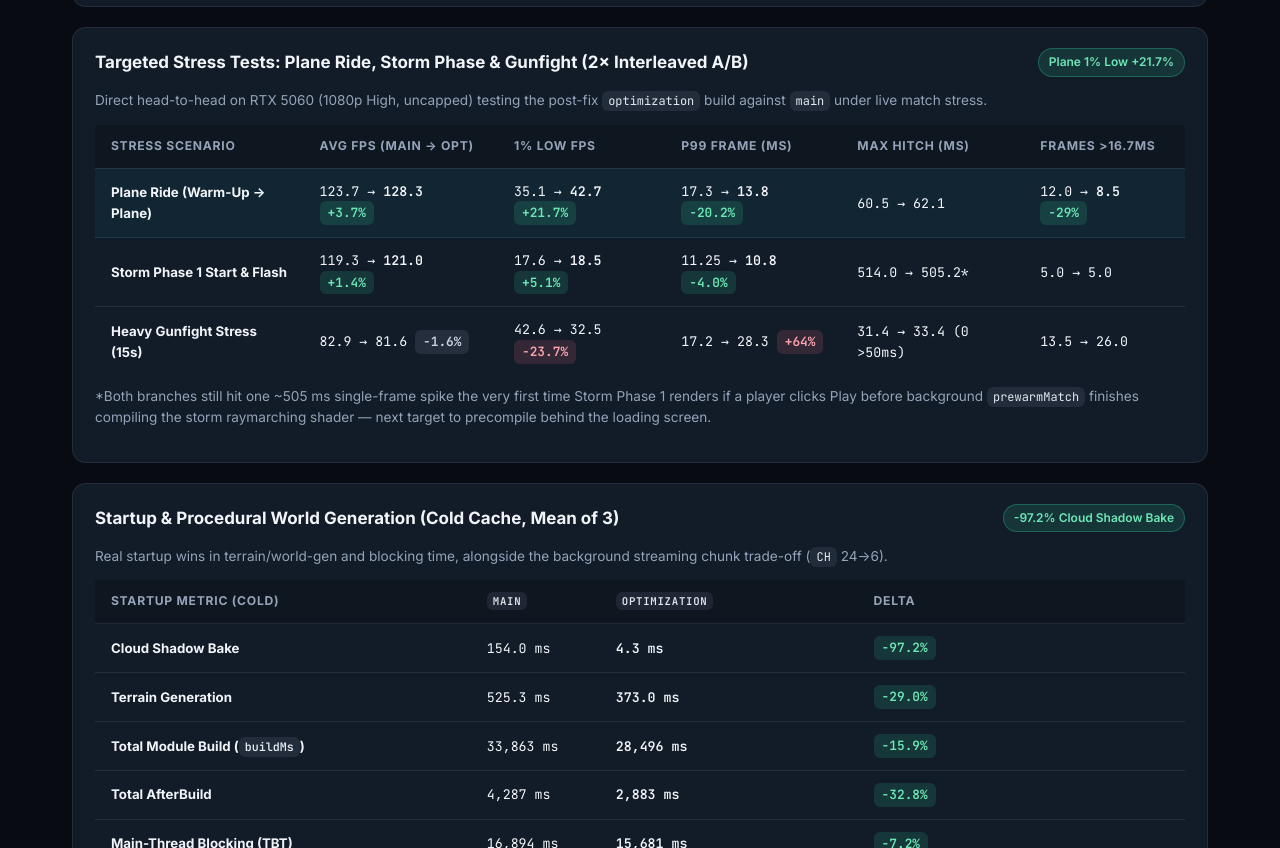
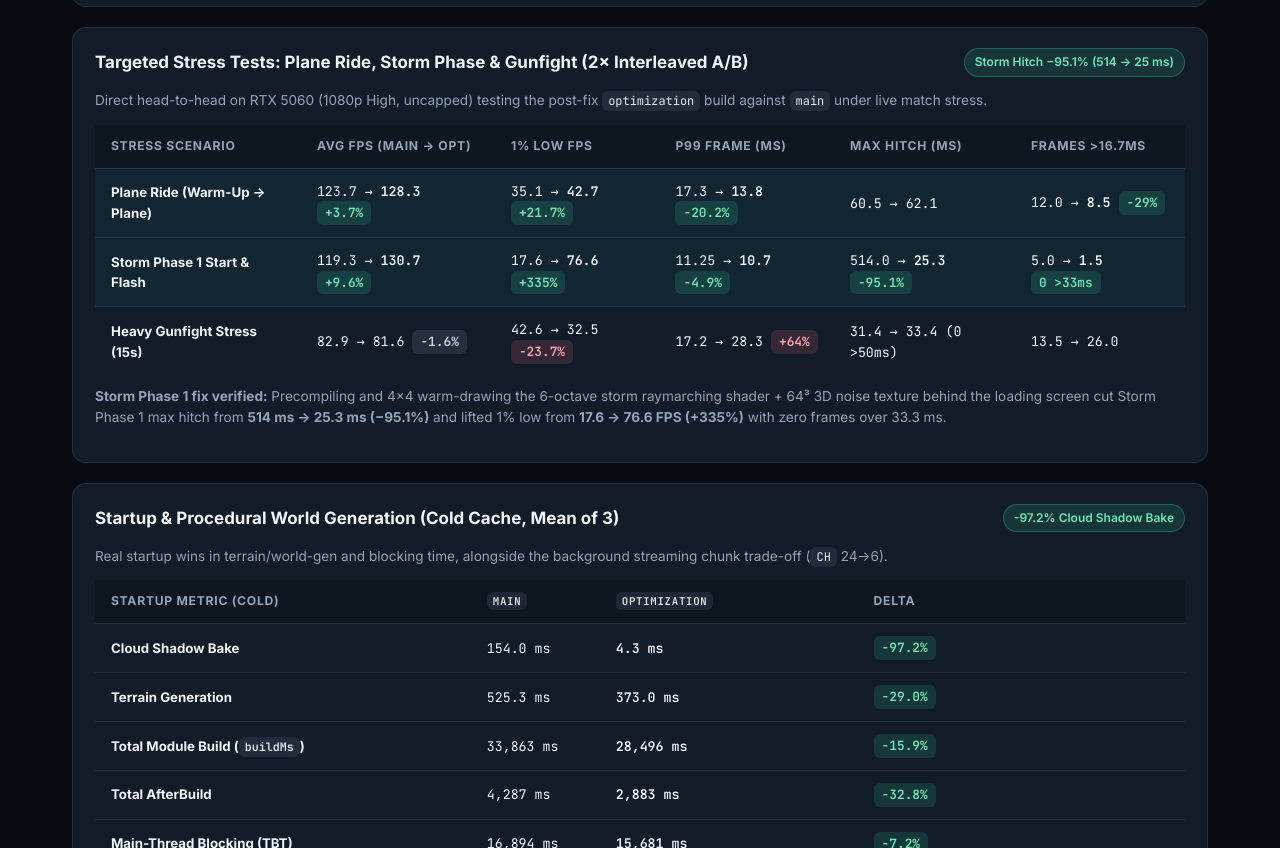
Before and after one commit to bowling220/kong-royale-optimizations, a plain HTML site: page index.html in a window 1280 px wide. Shown: the part 6095-6943 px from the top of the page. Drawn offline with Linux system fonts and the light colour scheme.

Commit message:
Publish verified Storm Phase 1 fix: max hitch 514ms -> 25.3ms (-95.1%), 1% low 17.6 -> 76.6 FPS (+335%)

```diff
--- a/index.html
+++ b/index.html
@@ -405,7 +405,7 @@
         <div class="panel-card" style="margin-top: 20px;">
           <div class="panel-head">
             <h3>Targeted Stress Tests: Plane Ride, Storm Phase &amp; Gunfight (2× Interleaved A/B)</h3>
-            <span class="status-pill done">Plane 1% Low +21.7%</span>
+            <span class="status-pill done">Storm Hitch −95.1% (514 → 25 ms)</span>
           </div>
           <p class="muted small">Direct head-to-head on RTX 5060 (1080p High, uncapped) testing the post-fix <code>optimization</code> build against <code>main</code> under live match stress.</p>
           <div class="table-scroll" style="margin-top: 12px;">
@@ -429,13 +429,13 @@
                   <td class="mono">60.5 → 62.1</td>
                   <td class="mono">12.0 → <strong>8.5</strong> <span class="delta-pill delta-pos">-29%</span></td>
                 </tr>
-                <tr>
+                <tr class="highlight-row">
                   <td><strong>Storm Phase 1 Start &amp; Flash</strong></td>
-                  <td class="mono">119.3 → <strong>121.0</strong> <span class="delta-pill delta-pos">+1.4%</span></td>
-                  <td class="mono">17.6 → <strong>18.5</strong> <span class="delta-pill delta-pos">+5.1%</span></td>
-                  <td class="mono">11.25 → <strong>10.8</strong> <span class="delta-pill delta-pos">-4.0%</span></td>
-                  <td class="mono">514.0 → 505.2*</td>
-                  <td class="mono">5.0 → 5.0</td>
+                  <td class="mono">119.3 → <strong>130.7</strong> <span class="delta-pill delta-pos">+9.6%</span></td>
+                  <td class="mono">17.6 → <strong>76.6</strong> <span class="delta-pill delta-pos">+335%</span></td>
+                  <td class="mono">11.25 → <strong>10.7</strong> <span class="delta-pill delta-pos">-4.9%</span></td>
+                  <td class="mono">514.0 → <strong>25.3</strong> <span class="delta-pill delta-pos">-95.1%</span></td>
+                  <td class="mono">5.0 → <strong>1.5</strong> <span class="delta-pill delta-pos">0 &gt;33ms</span></td>
                 </tr>
                 <tr>
                   <td><strong>Heavy Gunfight Stress (15s)</strong></td>
@@ -449,7 +449,7 @@
             </table>
           </div>
           <p class="muted small" style="margin-top: 10px;">
-            *Both branches still hit one ~505 ms single-frame spike the very first time Storm Phase 1 renders if a player clicks Play before background <code>prewarmMatch</code> finishes compiling the storm raymarching shader — next target to precompile behind the loading screen.
+            <strong>Storm Phase 1 fix verified:</strong> Precompiling and 4×4 warm-drawing the 6-octave storm raymarching shader + 64³ 3D noise texture behind the loading screen cut Storm Phase 1 max hitch from <strong>514 ms → 25.3 ms (−95.1%)</strong> and lifted 1% low from <strong>17.6 → 76.6 FPS (+335%)</strong> with zero frames over 33.3 ms.
           </p>
         </div>
 
```
